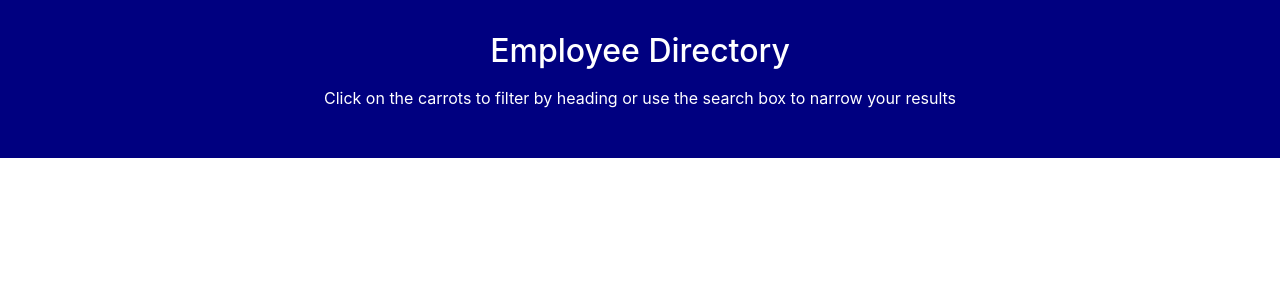
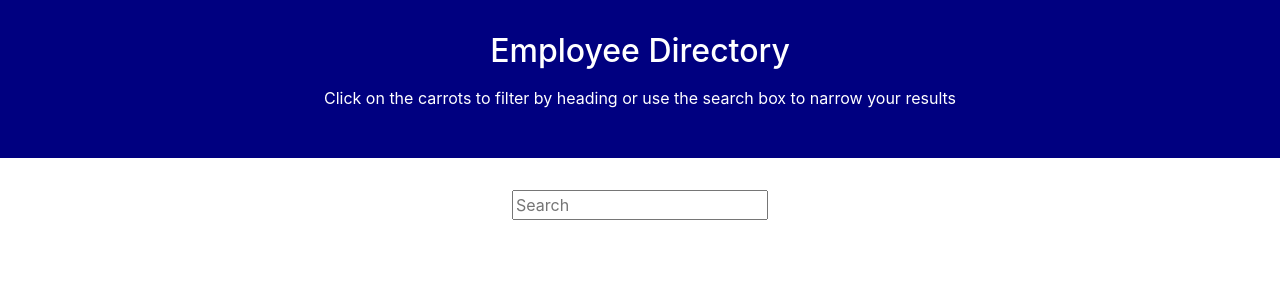
Before and after one commit to kreid333/employee-directory, a React (Create React App) app: page / in a window 1280 px wide. Shown: the top 300 px of the page. Built offline with nearby package versions, Linux system fonts and the light colour scheme.

Commit message:
added search

```diff
--- a/src/App.js
+++ b/src/App.js
@@ -1,8 +1,8 @@
-import Jumbotron from "./components/Jumbotron/Jumbotron";
+import Home from "./views/Home/Home";
 
 function App() {
   return (
-    <Jumbotron />
+    <Home />
   );
 }
 
--- /dev/null
+++ b/src/components/Search/Search.jsx
@@ -0,0 +1,11 @@
+import React from "react";
+
+const Search = () => {
+  return (
+    <div className="text-center">
+      <input type="text" name="employee" placeholder="Search" />
+    </div>
+  );
+};
+
+export default Search;
--- a/src/views/Home/Home.jsx
+++ b/src/views/Home/Home.jsx
@@ -0,0 +1,14 @@
+import React from "react";
+import Jumbotron from "../../components/Jumbotron/Jumbotron";
+import Search from "../../components/Search/Search";
+
+const Home = () => {
+  return (
+    <>
+      <Jumbotron />
+      <Search />
+    </>
+  );
+};
+
+export default Home;
```
